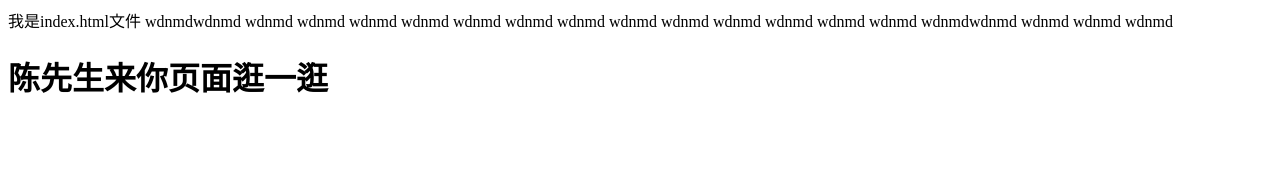
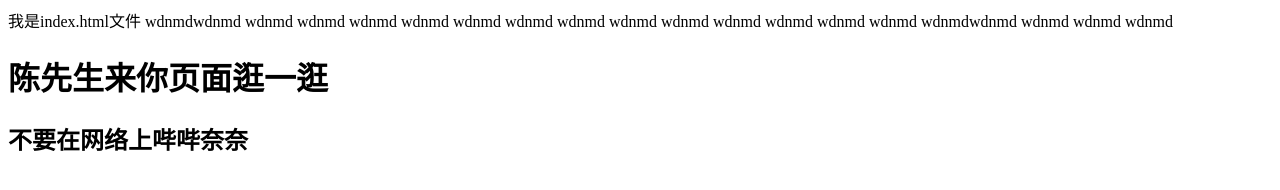
Before and after one commit to CoolYaoo/git-demo, a plain HTML site: page index.html in a window 1280 px wide. Drawn offline with Linux system fonts and the light colour scheme.

Commit message:
测试冲突

```diff
--- a/index.html
+++ b/index.html
@@ -11,6 +11,7 @@
 
 <body>
     <h1>陈先生来你页面逛一逛</h1>
+    <h2>不要在网络上哔哔奈奈</h2>
 </body>
 
 </html>
```
